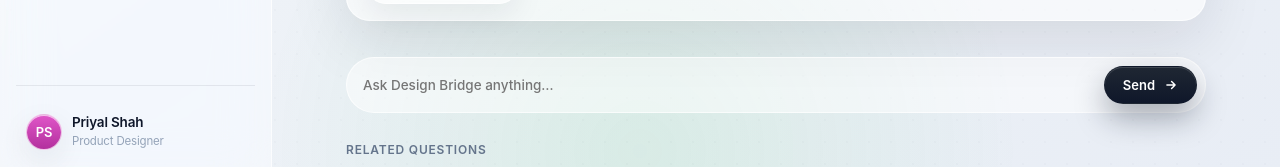
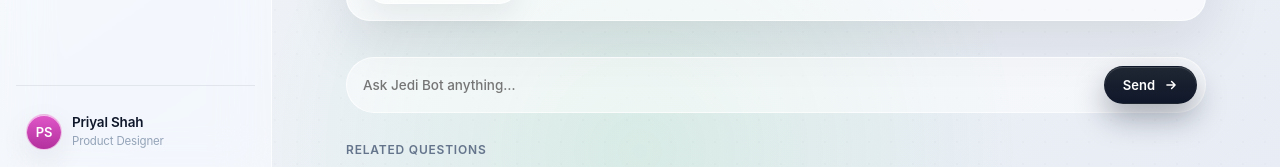
Before and after one commit to Priyal-design/Design-bridge-2, a React (Vite) app: page /chat in a window 1280 px wide. Shown: the part 617-784 px from the top of the page. Built offline with nearby package versions, Linux system fonts and the light colour scheme.

Commit message:
Fix: rename Ask Design Bridge to Ask Jedi Bot in chat placeholder

```diff
--- a/src/pages/Chat.jsx
+++ b/src/pages/Chat.jsx
@@ -188,7 +188,7 @@ export default function Chat() {
             <div className="ai-input" style={{ padding: "8px 8px 8px 16px" }}>
               <input value={input} onChange={(e) => setInput(e.target.value)}
                 onKeyDown={(e) => e.key === "Enter" && ask()}
-                placeholder="Ask Design Bridge anything…" />
+                placeholder="Ask Jedi Bot anything…" />
               <button className="btn btn-primary btn-sm" onClick={ask}>
                 Send <span style={{ width: 14, height: 14 }}><IconArrow /></span>
               </button>
```
